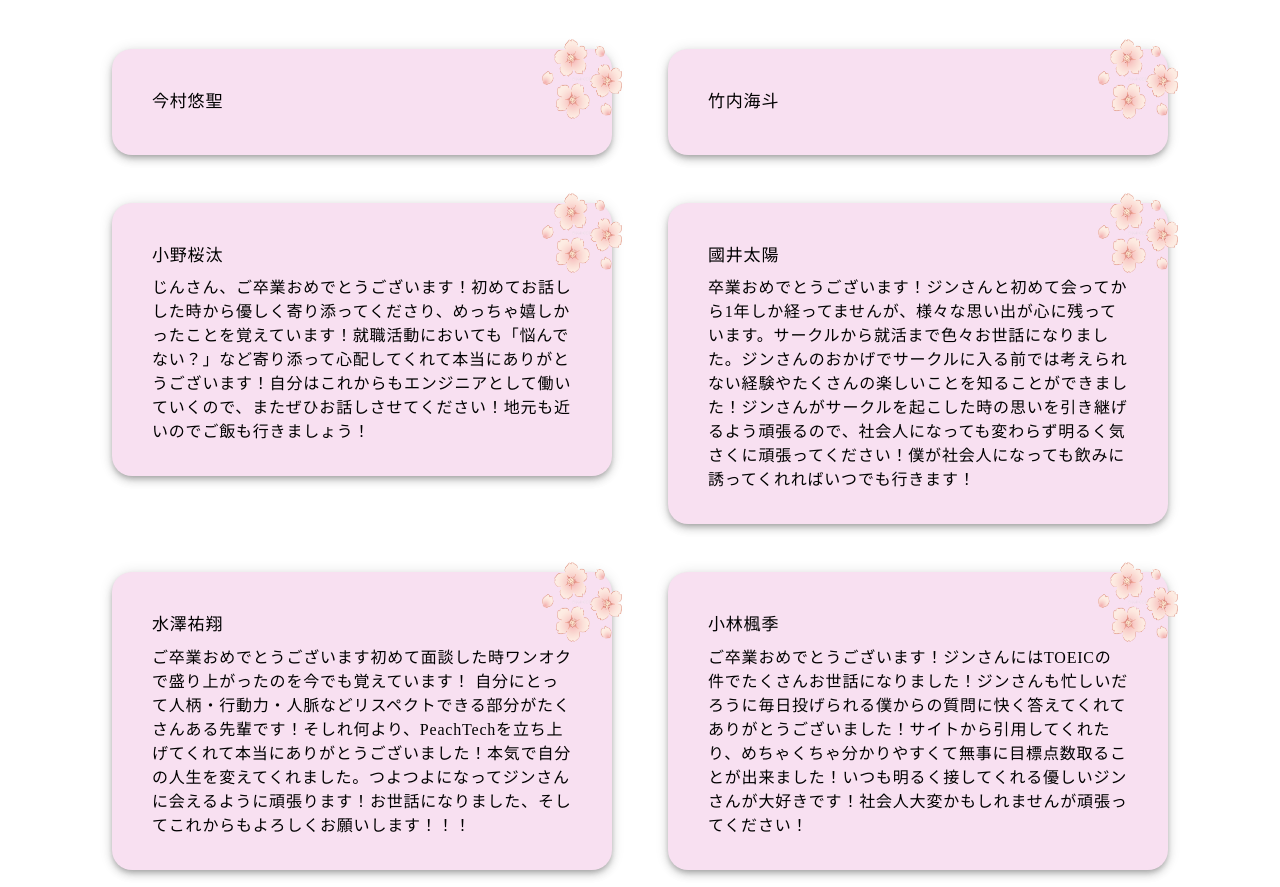
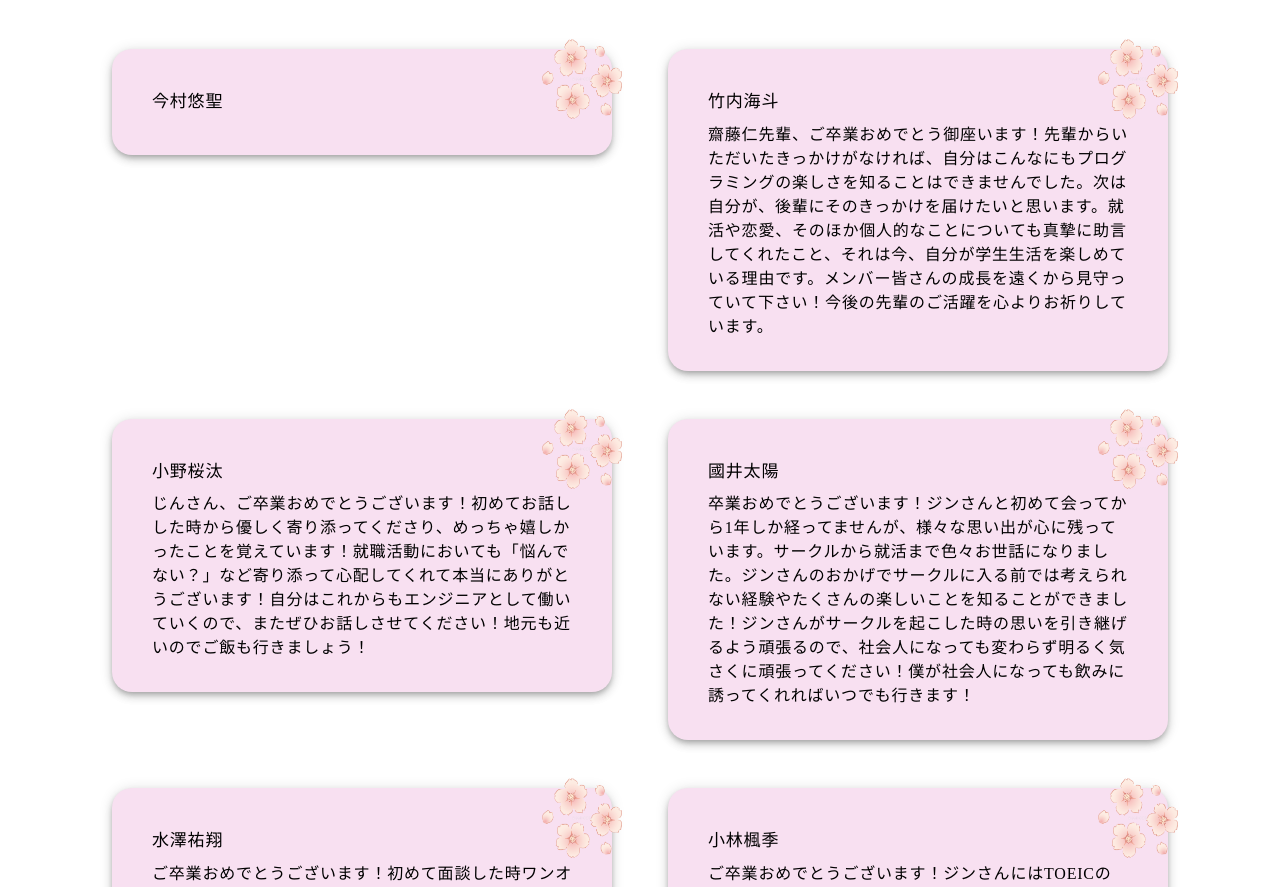
Before and after one commit to Peach-Tech0927/thank-you-jin, a Next.js app: page / in a window 1280 px wide. Shown: the part 760-1647 px from the top of the page. Built offline with nearby package versions, Linux system fonts and the light colour scheme.

Commit message:
dataの追加

```diff
--- a/app/data/data.ts
+++ b/app/data/data.ts
@@ -10,7 +10,8 @@ export const messages: member[] = [
   {
     year: "25卒",
     name: "竹内海斗",
-    message: "",
+    message:
+      "齋藤仁先輩、ご卒業おめでとう御座います！先輩からいただいたきっかけがなければ、自分はこんなにもプログラミングの楽しさを知ることはできませんでした。次は自分が、後輩にそのきっかけを届けたいと思います。就活や恋愛、そのほか個人的なことについても真摯に助言してくれたこと、それは今、自分が学生生活を楽しめている理由です。メンバー皆さんの成長を遠くから見守っていて下さい！今後の先輩のご活躍を心よりお祈りしています。",
   },
   {
     year: "25卒",
@@ -28,7 +29,7 @@ export const messages: member[] = [
     year: "25卒",
     name: "水澤祐翔",
     message:
-      "ご卒業おめでとうございます初めて面談した時ワンオクで盛り上がったのを今でも覚えています！ 自分にとって人柄・行動力・人脈などリスペクトできる部分がたくさんある先輩です！そしれ何より、PeachTechを立ち上げてくれて本当にありがとうございました！本気で自分の人生を変えてくれました。つよつよになってジンさんに会えるように頑張ります！お世話になりました、そしてこれからもよろしくお願いします！！！",
+      "ご卒業おめでとうございます！初めて面談した時ワンオクで盛り上がったのを今でも覚えています！自分にとって人柄・行動力・人脈などリスペクトできる部分がたくさんある先輩です！そしれ何より、PeachTechを立ち上げてくれて本当にありがとうございました！本気で自分の人生を変えてくれました。つよつよになってジンさんに会えるように頑張ります！お世話になりました、そしてこれからもよろしくお願いします！！！",
   },
   {
     year: "25卒",
@@ -68,11 +69,6 @@ export const messages: member[] = [
   },
   {
     year: "25卒",
-    name: "駒形仁大",
-    message: "",
-  },
-  {
-    year: "25卒",
     name: "石井陽大",
     message:
       "ご卒業おめでとうございます🎈 ジンさんの周りを見る力は凄いなって感じていて、そんな魅力が周りを惹きつけていると感じていました！そんな気遣いの鬼ジンさんでも男になる瞬間があるのかと思うと、とても嬉しかったです^_^ また、僕が思い悩んでいた時に相談乗ってくれたのも嬉しかったです🫶 ジンさんの言葉選びが素敵で一言一言がすごく僕には刺さっていました。少しの文字では語りきれませんが、とにかく遊び行きましょ！",
@@ -80,7 +76,8 @@ export const messages: member[] = [
   {
     year: "25卒",
     name: "新井健太",
-    message: "",
+    message:
+      "ご卒業おめでとうございます！正直、残念ながら直接の関わりはなかったかもしれませんが、とても行動力があってとりあえずすごい方だとゆせから聞いていました！やはりここまでPeach.Techが大きくなれたのもジンさんのおかげだとすごく感じています！今後自分もエンジニアの道も考えているので、もしよかったらご飯などご一緒させていただきたいです！今後もご活躍されることを祈っていおります！",
   },
 
   //26卒 10人
@@ -116,11 +113,6 @@ export const messages: member[] = [
   },
   {
     year: "26卒",
-    name: "樋口麻耶",
-    message: "",
-  },
-  {
-    year: "26卒",
     name: "石田泰輔",
     message:
       "ご卒業おめでとうございます。ジンさんが僕も含めた電子工学研究部のメンバーをPeach.Techに誘ってくれたおかげで、この素晴らしいコミュニティに参加することができました。本当にありがとうございます！これから先、Unityを使ってゲームを開発していく途中で、Peach.Techのメンバーと交流していきたいと思っています。微力ではあると思いますが、Peach.Techを少しでも大きくする力になりたいと考えています。",
@@ -128,13 +120,14 @@ export const messages: member[] = [
   {
     year: "26卒",
     name: "石井桃香",
-    message: "",
+    message:
+      "ご卒業おめでとうございます！Peach.Techという素晴らしい環境を作ってくださり本当にありがとうございました。じんさんの素敵なところはいつも暖かい雰囲気を纏っていて、言葉遣いが丁寧なところです！一度MTGの流れで深い話になったときとても楽しかったのを覚えています。またいつか色んなお話をできたらいいなぁと思ってます！これからの生活で大変なことも多いかもしれませんが陰ながら応援しています！！",
   },
   {
     year: "26卒",
     name: "横田智佳",
     message:
-      "ご卒業おめでとうございます🎉ジンさんと直接お話する機会は少なかったですが、Peach.teckでは常に中心となり存在感あふれる姿がとても印象的でした。ジンさんのリーダーシップや後輩に寄り添う姿勢を拝見し、ひとつの団体がここまで成長したのだと納得させられました。これからのご活躍と新たな挑戦が実を結ぶことを心より期待しております🙌🏻",
+      "ご卒業おめでとうございます🎉ジンさんと直接お話する機会は少なかったですが、Peach.Techでは常に中心となり存在感あふれる姿がとても印象的でした。ジンさんのリーダーシップや後輩に寄り添う姿勢を拝見し、ひとつの団体がここまで成長したのだと納得させられました。これからのご活躍と新たな挑戦が実を結ぶことを心より期待しております🙌🏻",
   },
   {
     year: "26卒",
```
